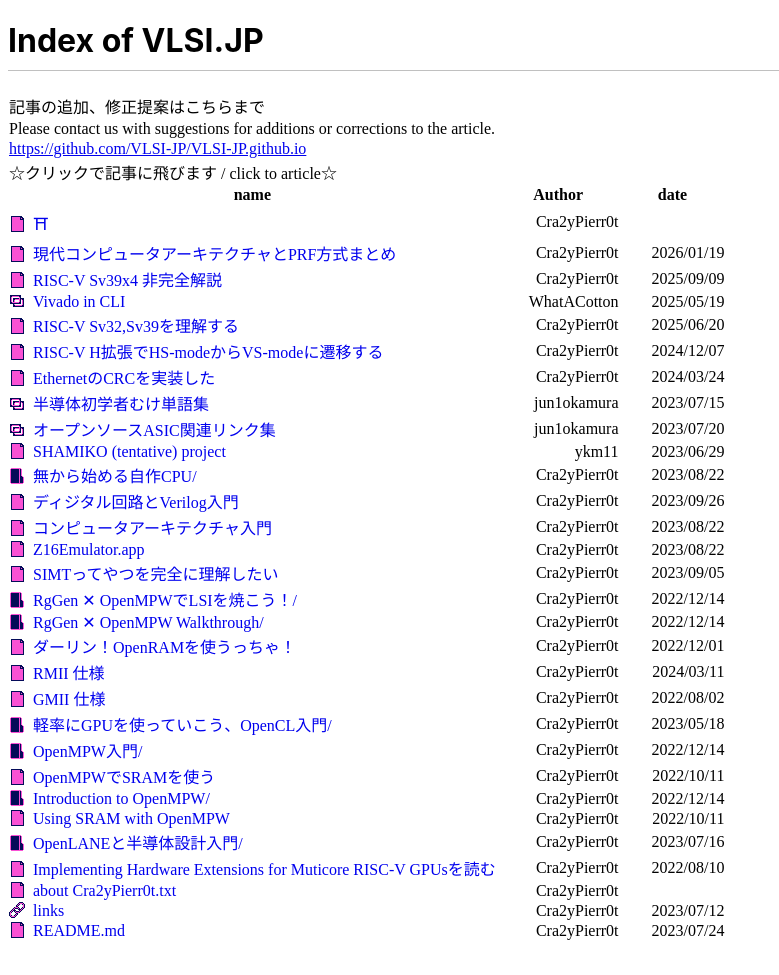
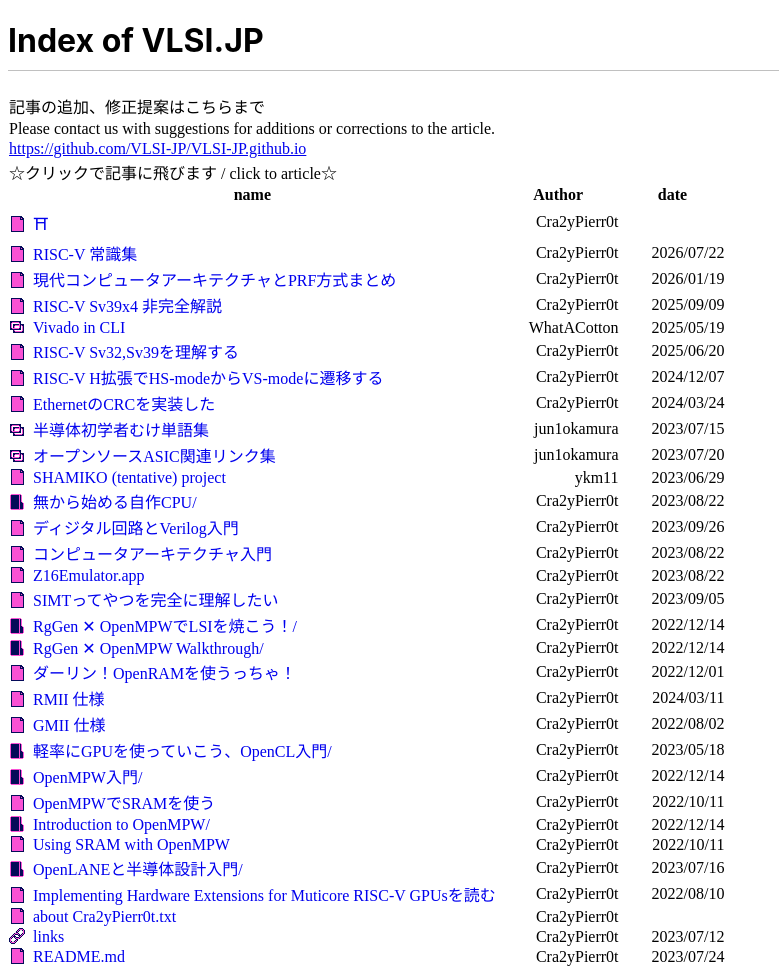
Before and after one commit to VLSI-JP/VLSI-JP.github.io, a Jekyll site: the page built from index.html, in a window 1280 px wide. Shown: the whole page, without its empty margins (0-779 px from the left). Built offline with Jekyll 4.4.1, drawn with Linux system fonts in a browser that asks for light colours; before the commit the page ends 949 px from its top, so only the background shows below that.

Commit message:
Add RISC-V 常識集 article to article list

```diff
--- a/_data/article_list.yml
+++ b/_data/article_list.yml
@@ -3,6 +3,12 @@
   author: Cra2yPierr0t
   date:
   link: Shrine.html
+
+- title: RISC-V 常識集
+  author: Cra2yPierr0t
+  date: 2026/07/22
+  link: CommonSenseRISCV.html#risc-v-%E5%B8%B8%E8%AD%98%E9%9B%86
+  icon: file
 
 - title: 現代コンピュータアーキテクチャとPRF方式まとめ
   author: Cra2yPierr0t
```
